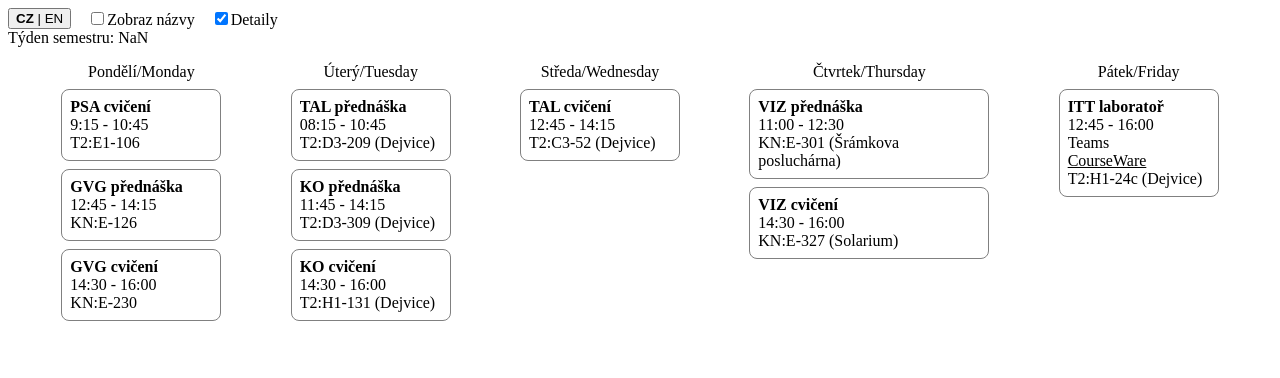
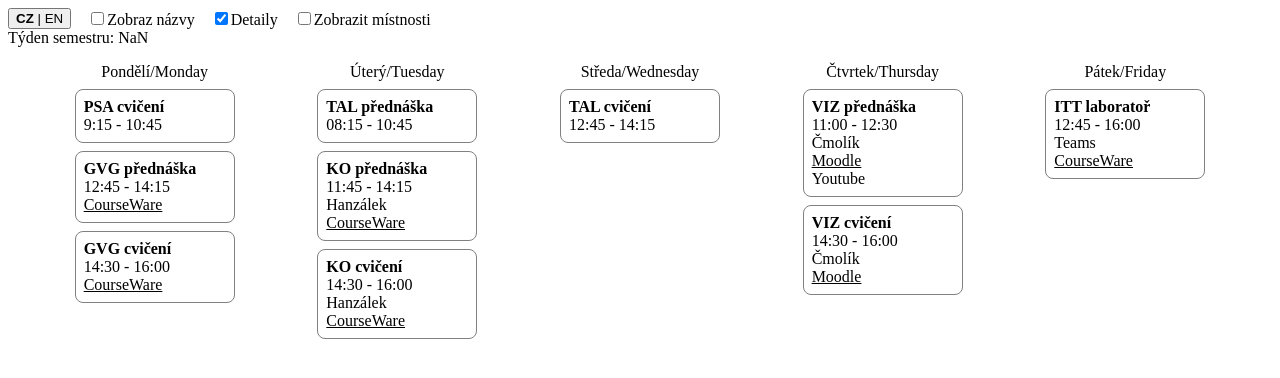
Before and after one commit to CodeWitchBella/codewitchbella.com-old, a Next.js app: page /rozvrh in a window 1280 px wide. Shown: the top 378 px of the page. Built offline with nearby package versions, Linux system fonts and the light colour scheme.

Commit message:
update timetable

```diff
--- a/components/calendar-event.tsx
+++ b/components/calendar-event.tsx
@@ -39,7 +39,9 @@ export function CalEvent({
           {subject?.deets}
           <div>{children}</div>
         </>
-      ) : null}
+      ) : (
+        <div>{children}</div>
+      )}
     </Event>
   )
 }
@@ -59,6 +61,7 @@ const eventContext = createContext({
   showTitles: false,
   czech: true,
   deets: false,
+  room: false,
 })
 export const EventProvider = eventContext.Provider
 
@@ -73,3 +76,15 @@ export function Cz({ children }: { children: ReactNode }) {
   if (!ctx.czech) return null
   return <>{children}</>
 }
+
+export function Room({ children }: { children: ReactNode }) {
+  const ctx = useContext(eventContext)
+  if (!ctx.room) return null
+  return <>{children}</>
+}
+
+export function Deets({ children }: { children: ReactNode }) {
+  const ctx = useContext(eventContext)
+  if (!ctx.deets) return null
+  return <>{children}</>
+}
--- a/pages/rozvrh/index.tsx
+++ b/pages/rozvrh/index.tsx
@@ -6,8 +6,10 @@ import { ReactNode, useCallback, useEffect, useMemo, useState } from 'react'
 import {
   CalEvent,
   Cz,
+  Deets,
   En,
   EventProvider,
+  Room,
 } from '../../components/calendar-event'
 import { DateTime, Interval } from 'luxon'
 
@@ -35,6 +37,7 @@ export default function FEL() {
   const [showTitles, setShowTitles] = useBooleanQueryParam('titles', false)
   const [english, toggleLang] = useEn()
   const [deets, setDeets] = useBooleanQueryParam('deets', true)
+  const [room, setRoom] = useBooleanQueryParam('room', false)
   const [links, setLinks] = useLocalStorage('rozvrh:links')
 
   useSetOnWindow('setLink', (type: string, value: string) => {
@@ -47,6 +50,7 @@ export default function FEL() {
         showTitles,
         czech: !english,
         deets,
+        room,
         subjects: {
           PSA: {
             longcode: 'B3B04PSA',
@@ -64,19 +68,39 @@ export default function FEL() {
             longcode: 'B4M33GVG',
             name: 'Geometrie počítačového vidění a grafiky',
             enname: 'Geometry of Computer Vision and Graphics',
-            deets: <></>,
+            deets: (
+              <>
+                <Link to="https://cw.fel.cvut.cz/wiki/courses/gvg/start">
+                  CourseWare
+                </Link>
+              </>
+            ),
           },
           KO: {
             longcode: 'B4M35KO',
             name: 'Kombinatorická optimalizace',
             enname: 'Combinatorial Optimization',
-            deets: <></>,
+            deets: (
+              <>
+                <div>Hanzálek</div>
+                <Link to="https://cw.fel.cvut.cz/wiki/courses/ko/start">
+                  CourseWare
+                </Link>
+              </>
+            ),
           },
           VIZ: {
             longcode: 'B4M39VIZ',
             name: 'Vizualizace',
             enname: 'Visualization',
-            deets: <></>,
+            deets: (
+              <>
+                <div>Čmolík</div>
+                <Link to="https://moodle.fel.cvut.cz/course/view.php?id=5728">
+                  Moodle
+                </Link>
+              </>
+            ),
           },
           ITT: {
             longcode: 'B0M39ITT2',
@@ -122,6 +146,16 @@ export default function FEL() {
           <Cz>Detaily</Cz>
           <En>Details</En>
         </label>
+        <label>
+          <input
+            type="checkbox"
+            onChange={(evt) => setRoom(evt.target.checked)}
+            css={{ paddingInlineEnd: '.5rem' }}
+            checked={room}
+          />
+          <Cz>Zobrazit místnosti</Cz>
+          <En>Show rooms</En>
+        </label>
       </div>
       <div>
         <WeekNumber>
@@ -136,13 +170,13 @@ export default function FEL() {
             <Cz>Pondělí/</Cz>Monday
           </DayTitle>
           <CalEvent type="seminar" title="PSA" time="9:15 - 10:45">
-            T2:E1-106
+            <Room>T2:E1-106</Room>
           </CalEvent>
           <CalEvent type="lecture" title="GVG" time="12:45 - 14:15">
-            KN:E-126
+            <Room>KN:E-126</Room>
           </CalEvent>
           <CalEvent type="seminar" title="GVG" time="14:30 - 16:00">
-            KN:E-230
+            <Room>KN:E-230</Room>
           </CalEvent>
         </Day>
         <Day>
@@ -150,13 +184,13 @@ export default function FEL() {
             <Cz>Úterý/</Cz>Tuesday
           </DayTitle>
           <CalEvent type="lecture" title="TAL" time="08:15 - 10:45">
-            T2:D3-209 (Dejvice)
+            <Room>T2:D3-209 (Dejvice)</Room>
           </CalEvent>
           <CalEvent type="lecture" title="KO" time="11:45 - 14:15">
-            T2:D3-309 (Dejvice)
+            <Room>T2:D3-309 (Dejvice)</Room>
           </CalEvent>
           <CalEvent type="seminar" title="KO" time="14:30 - 16:00">
-            T2:H1-131 (Dejvice)
+            <Room>T2:H1-131 (Dejvice)</Room>
           </CalEvent>
         </Day>
         <Day>
@@ -164,7 +198,7 @@ export default function FEL() {
             <Cz>Středa/</Cz>Wednesday
           </DayTitle>
           <CalEvent type="seminar" title="TAL" time="12:45 - 14:15">
-            T2:C3-52 (Dejvice)
+            <Room>T2:C3-52 (Dejvice)</Room>
           </CalEvent>
         </Day>
         <Day>
@@ -172,10 +206,13 @@ export default function FEL() {
             <Cz>Čtvrtek/</Cz>Thursday
           </DayTitle>
           <CalEvent type="lecture" title="VIZ" time="11:00 - 12:30">
-            KN:E-301 (Šrámkova posluchárna)
+            <Room>KN:E-301 (Šrámkova posluchárna)</Room>
+            <Deets>
+              <div>Youtube</div>
+            </Deets>
           </CalEvent>
           <CalEvent type="seminar" title="VIZ" time="14:30 - 16:00">
-            KN:E-327 (Solarium)
+            <Room>KN:E-327 (Solarium)</Room>
           </CalEvent>
         </Day>
         <Day>
@@ -183,7 +220,7 @@ export default function FEL() {
             <Cz>Pátek/</Cz>Friday
           </DayTitle>
           <CalEvent type="lab" title="ITT" time="12:45 - 16:00">
-            T2:H1-24c (Dejvice)
+            <Room>T2:H1-24c (Dejvice)</Room>
           </CalEvent>
         </Day>
       </Week>
```
Also changed, not shown: pages/rozvrh/semester1.tsx (+9 -5 lines).
